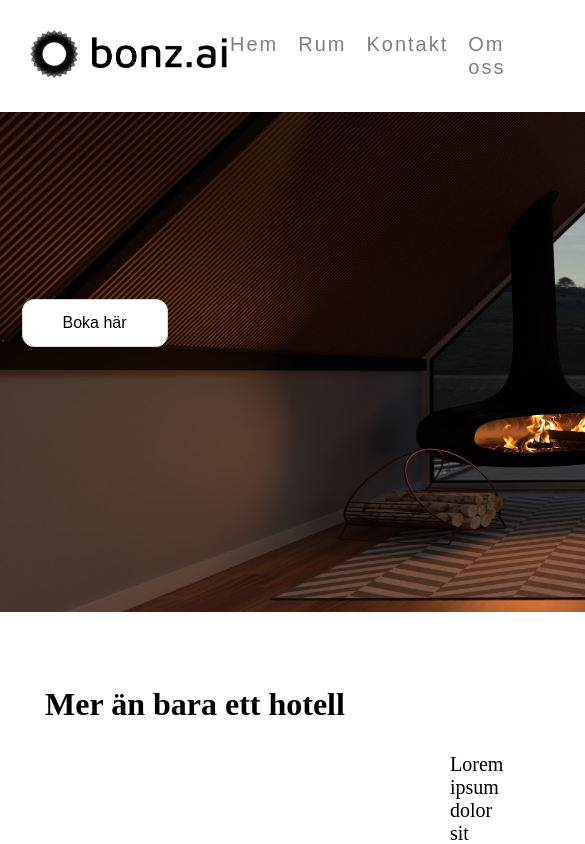
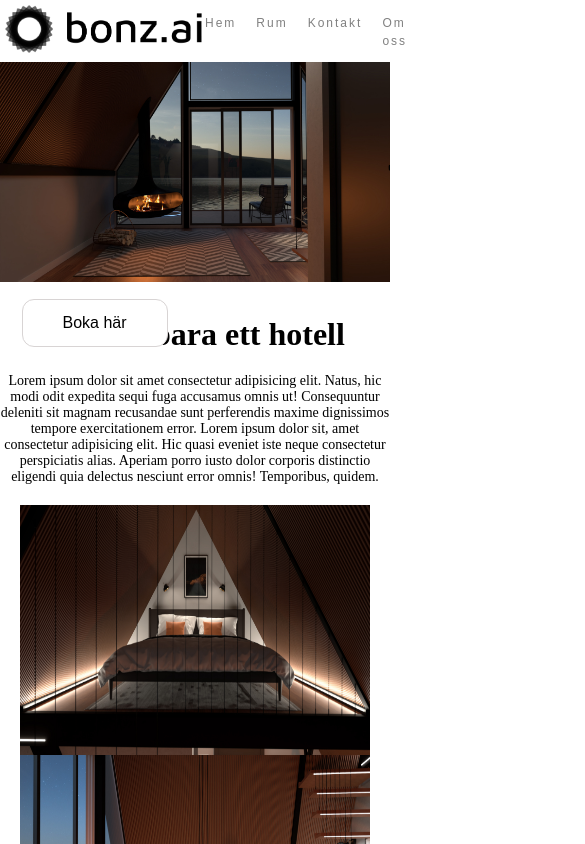
Before and after one commit to Topler97/Hotell-Bonzai, a plain HTML site: page index.html in a window 390 px wide. Shown: the top 844 px of the page, 585 px wide, since content can reach past the window. Drawn offline with Linux system fonts and the light colour scheme.

Commit message:
Update styles.css

```diff
--- a/css/styles.css
+++ b/css/styles.css
@@ -2,8 +2,12 @@
     margin: 0;
     padding: 0;
     box-sizing: border-box;
+}
 
 
+.body {
+    max-width: 100vh;
+    max-height: 100vh;
 }
 
 
@@ -12,8 +16,10 @@
     display: flex;
     justify-content: space-around;
     align-items: center;
-    padding: 30px;
+    padding: 20px;
 }
+
+
 
 .nav-container ul {
     display: flex;
@@ -30,13 +36,19 @@
     color: gray;
     text-decoration: none;
     letter-spacing: 2px;
-    font-size: 20px;
+    font-size: 16px;
 }
 
-.front-page {
-    height: 500px;
-    width: 1440px;
+
+
+.front-page,
+.room-page,
+.contact,
+.about-us {
+    width: 100%; /* Anpassa bildernas bredd till 100% av skärmstorleken */
+    height: auto; /* Automatisk höjd för responsivitet */
 }
+
 
 
 
@@ -49,44 +61,47 @@
 }
 
 
-.text-container{
+.text-container {
     display: flex;
-    justify-content: space-evenly;
-
+    flex-direction: column;
+    align-items: center;
 }
 
 .information h1 {
     display: flex;
     justify-content: center;
-    margin-top: 70px;
+    text-align: center;
+    margin-top: 30px;
 
 }
+
 
 .information p {
     display: flex;
     text-align: center;
-    padding-left: 450px;
-    padding-right: 450px;
+    justify-content: center;
+    height: fit-content;
     display: block;
-    font-size: 20px;
+    font-size: 14px;
     letter-spacing: 1,5px;
-    margin-bottom: 100px;
-    margin-top: 30px;
+    margin: 20px 0;
 
 }
 
 .rooms {
     display: flex;
-    justify-content: space-between;
+    flex-wrap: wrap;
+    justify-content: space-around;
     margin-bottom: 20px;
 }
+
 
 .room-container {
     display: grid;
     grid-template-rows: 1fr 1fr;
     margin-right: auto;
     margin-left: auto;
-    max-width:1160px;
+    max-width:100vh;
     padding-top: 10px;
     padding-right: 20px;
     padding-left: 20px;
@@ -321,8 +336,10 @@ a {
 
 .information-container {
     display: flex;
+    flex-wrap: wrap;
     flex-direction: column;
-    align-items: left;
+    align-items: center;
+    justify-content: center;
     padding-top: 40px;
     padding-bottom: 100px;
     padding-left: 300px;
@@ -334,9 +351,11 @@ a {
 }
 
 .information-container img {
-    width: 900px;
-    height: 400px;
+    max-width: 900px;
+    max-height: 400px;
 }
+
+
 
 .information-container h1 {
     padding-top: 20px;
@@ -358,6 +377,7 @@ a {
 
 
 .nav-bar {
+
     background-color: #282834;
     color: #fff;
     font-family: 'Times New Roman', Times, serif;
@@ -379,3 +399,25 @@ a {
 .nav-bar p a {
     color: #fff;
 }
+
+
+@media only screen and (max-width: 768px) {
+    .nav-container ul li a {
+        font-size: 14px;
+    }
+
+    .header-nav {
+        padding: 10px;
+    }
+}
+
+
+@media only screen and (max-width: 480px) {
+    .nav-container ul li a {
+        font-size: 12px;
+    }
+
+    .header-nav {
+        padding: 5px;
+    }
+}
```
